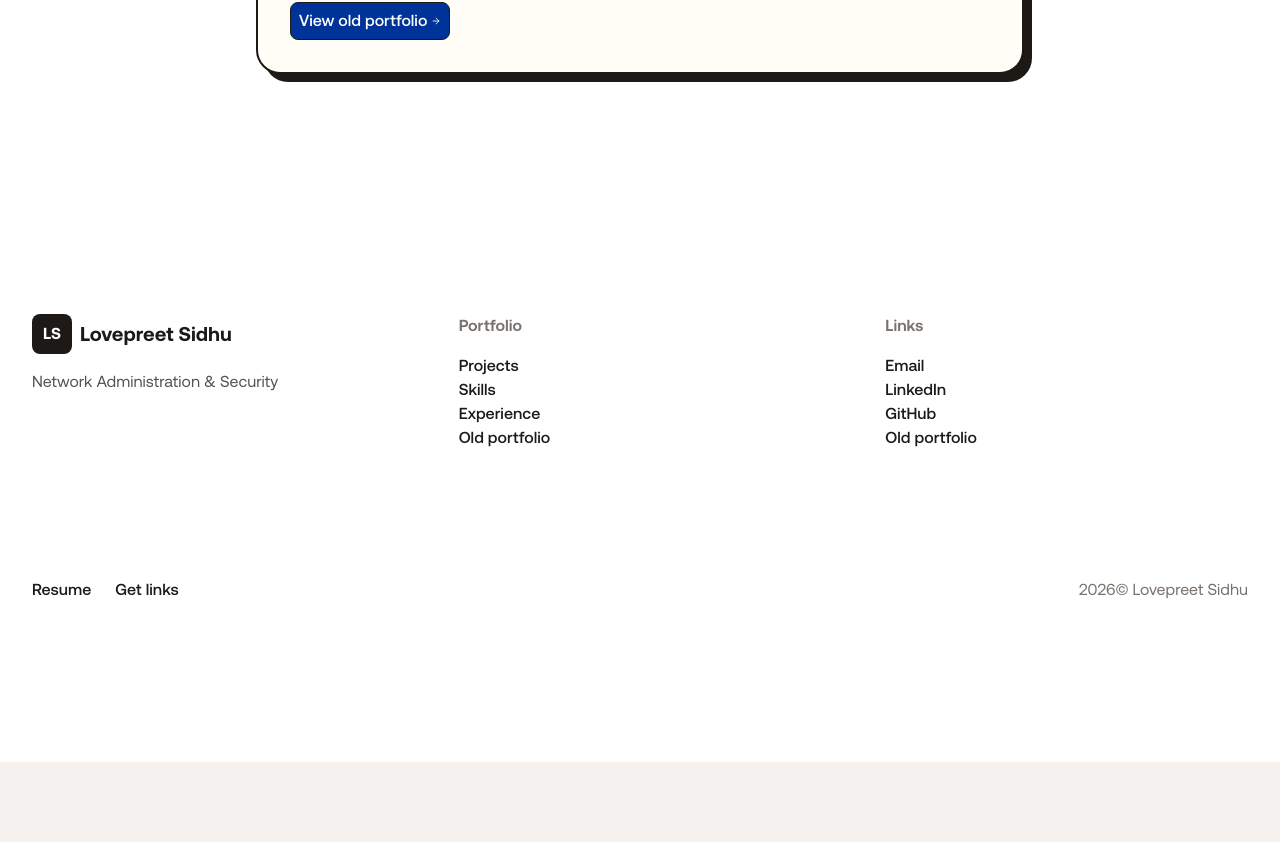
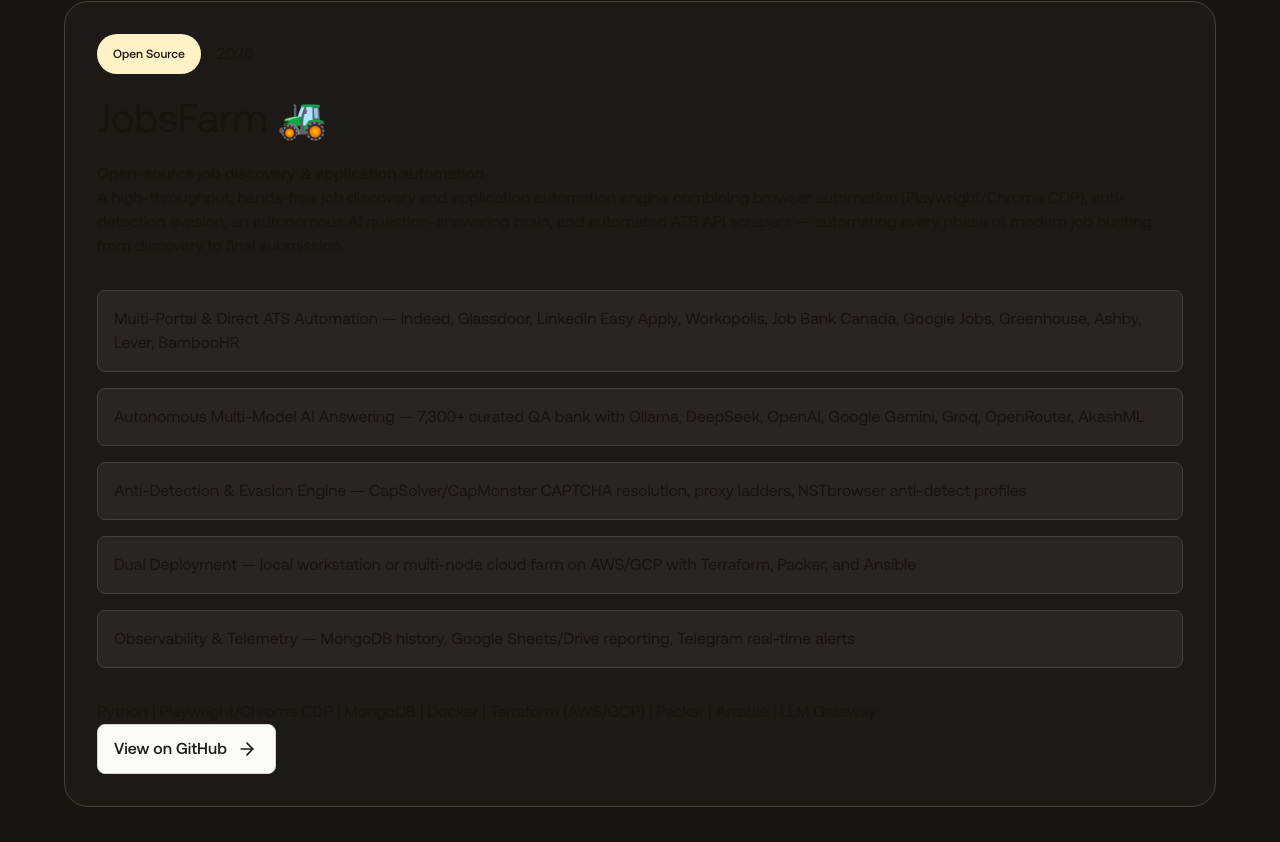
Before and after one commit to lovesidhuy/portfoliowebsite, a React (Vite) app: page / in a window 1280 px wide. Shown: the part 6378-7220 px from the top of the page. Before the commit the page ends 7140 px from the top, so only its background shows below. Built offline with nearby package versions, Linux system fonts and the light colour scheme.

Commit message:
Add Experimental Projects section (JobsFarm); remove work experience from old portfolio

```diff
--- a/src/App.jsx
+++ b/src/App.jsx
@@ -4,6 +4,7 @@
 import Projects from './components/Projects'
 import Skills from './components/Skills'
 import Experience from './components/Experience'
+import ExperimentalProjects from './components/ExperimentalProjects'
 import LegacyPortfolio from './components/LegacyPortfolio'
 import Footer from './components/Footer'
 import { useAnalytics } from './hooks/useAnalytics'
@@ -32,6 +33,7 @@
         <Projects />
         <Skills />
         <Experience />
+        <ExperimentalProjects />
         <LegacyPortfolio />
       </main>
       <Footer />
--- /dev/null
+++ b/src/components/ExperimentalProjects.jsx
@@ -0,0 +1,81 @@
+import React from 'react'
+
+const experimentalProjects = [
+  {
+    id: 1,
+    title: 'JobsFarm 🚜',
+    tagline: 'Open-source job discovery & application automation',
+    description:
+      'A high-throughput, hands-free job discovery and application automation engine combining browser automation (Playwright/Chrome CDP), anti-detection evasion, an autonomous AI question-answering brain, and automated ATS API scrapers — automating every phase of modern job hunting from discovery to final submission.',
+    features: [
+      'Multi-Portal & Direct ATS Automation — Indeed, Glassdoor, LinkedIn Easy Apply, Workopolis, Job Bank Canada, Google Jobs, Greenhouse, Ashby, Lever, BambooHR',
+      'Autonomous Multi-Model AI Answering — 7,300+ curated QA bank with Ollama, DeepSeek, OpenAI, Google Gemini, Groq, OpenRouter, AkashML',
+      'Anti-Detection & Evasion Engine — CapSolver/CapMonster CAPTCHA resolution, proxy ladders, NSTbrowser anti-detect profiles',
+      'Dual Deployment — local workstation or multi-node cloud farm on AWS/GCP with Terraform, Packer, and Ansible',
+      'Observability & Telemetry — MongoDB history, Google Sheets/Drive reporting, Telegram real-time alerts',
+    ],
+    stack: 'Python | Playwright/Chrome CDP | MongoDB | Docker | Terraform (AWS/GCP) | Packer | Ansible | LLM Gateway',
+    url: 'https://github.com/lovesidhuy/jobsfarm',
+  },
+]
+
+function ArrowRight() {
+  return (
+    <svg xmlns="http://www.w3.org/2000/svg" width="24" height="24" viewBox="0 0 24 24" fill="none" stroke="currentColor" strokeWidth="2" strokeLinecap="round" strokeLinejoin="round" className="ml-1 h-2.5 transition duration-300 ease-in-out group-hover:translate-x-0.5 group-hover:scale-105" aria-hidden="true">
+      <path d="M5 12h14" />
+      <path d="m12 5 7 7-7 7" />
+    </svg>
+  )
+}
+
+function ExperimentalProjects() {
+  return (
+    <section id="experimental-projects" className="overflow-hidden bg-[#171412] px-2 py-[96px] md:px-5 md:py-[160px] lg:px-8" data-analytics-section="experimental_projects">
+      <div className="mx-auto max-w-[1224px]">
+        <div className="mb-6 md:mb-12">
+          <p className="mb-2 text-body-l font-medium skills-accent">Featured</p>
+          <h2 className="text-heading-l md:text-heading-xxl">
+            Experimental Projects
+          </h2>
+          <p className="mt-3 max-w-[720px] font-normal leading-6 skills-muted">
+            Hands-on builds pushing beyond coursework — automation, AI, and infrastructure at scale.
+          </p>
+        </div>
+        <div className="grid gap-8">
+          {experimentalProjects.map((project) => (
+            <article key={project.id} className="rounded-3 border border-[#44403C] bg-[#1C1917] p-4 md:p-6">
+              <div className="mb-2 flex items-center gap-2">
+                <span className="rounded-full bg-[#FFF2C6] px-2 py-1.5 text-body-s font-medium text-[#1C1917]">Open Source</span>
+                <span className="text-body-l text-[#A8A29E]">2026</span>
+              </div>
+              <h3 className="mb-2 text-[28px] leading-[40px] text-[#FAFAF9] md:text-[40px] md:leading-[56px]">
+                {project.title}
+              </h3>
+              <p className="mb-3 font-medium leading-6 text-[#D6D3D1]">{project.tagline}</p>
+              <p className="font-normal leading-6 text-[#A8A29E]">{project.description}</p>
+              <ul className="mt-4 grid gap-2">
+                {project.features.map((feature) => (
+                  <li key={feature} className="rounded-1 border border-[#44403C] bg-[#292524] p-2 text-body-l text-[#D6D3D1]">{feature}</li>
+                ))}
+              </ul>
+              <p className="mt-4 font-normal leading-6 text-[#A8A29E]">{project.stack}</p>
+              <a
+                href={project.url}
+                target="_blank"
+                rel="noopener noreferrer"
+                className="group mt-5 flex max-h-fit w-max items-center whitespace-nowrap rounded-1 border border-[#D7D3D0] bg-[#FAFAF9] p-2 py-1.5 font-medium leading-6 text-[#1C1917] transition hover:bg-[black]/10"
+                data-analytics="outbound"
+                data-analytics-label="experimental_jobsfarm"
+              >
+                View on GitHub
+                <ArrowRight />
+              </a>
+            </article>
+          ))}
+        </div>
+      </div>
+    </section>
+  )
+}
+
+export default ExperimentalProjects
```
Also changed, not shown: public/old-site/index.html (+1 -1 lines).
